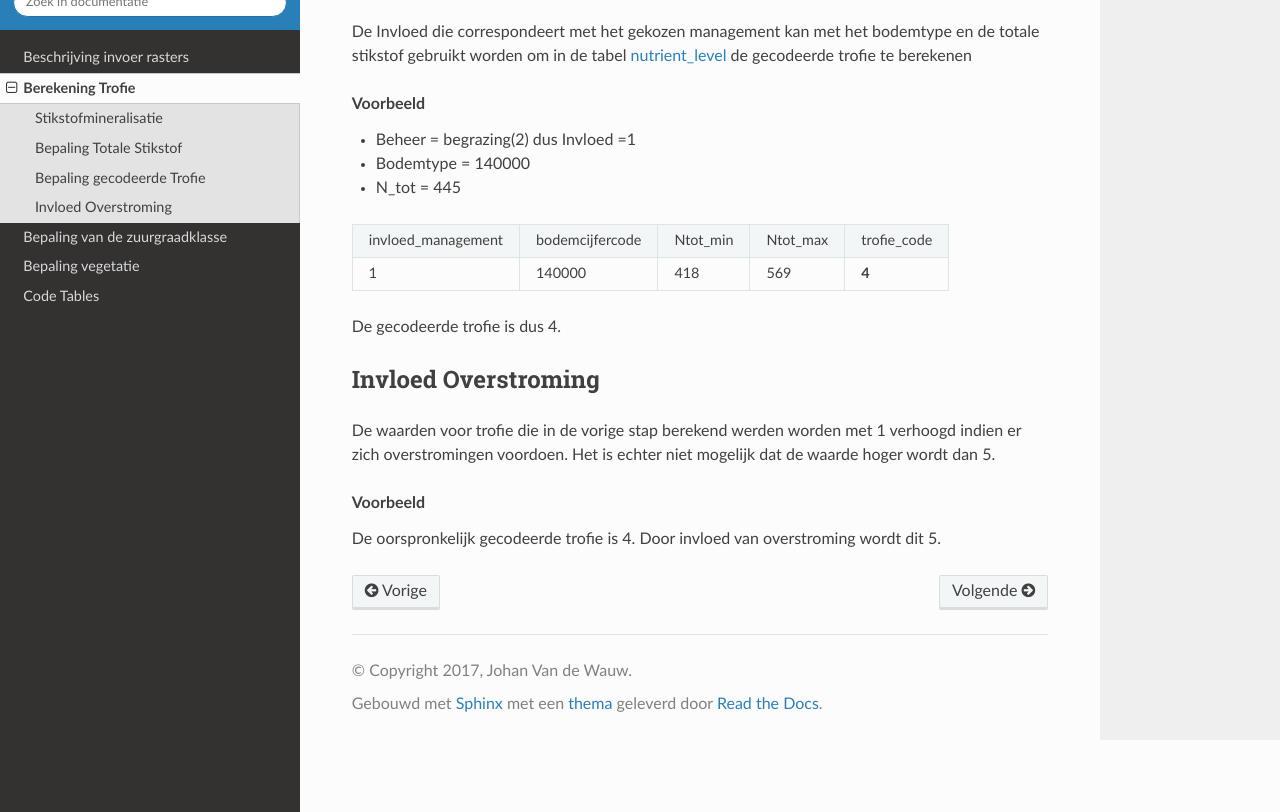
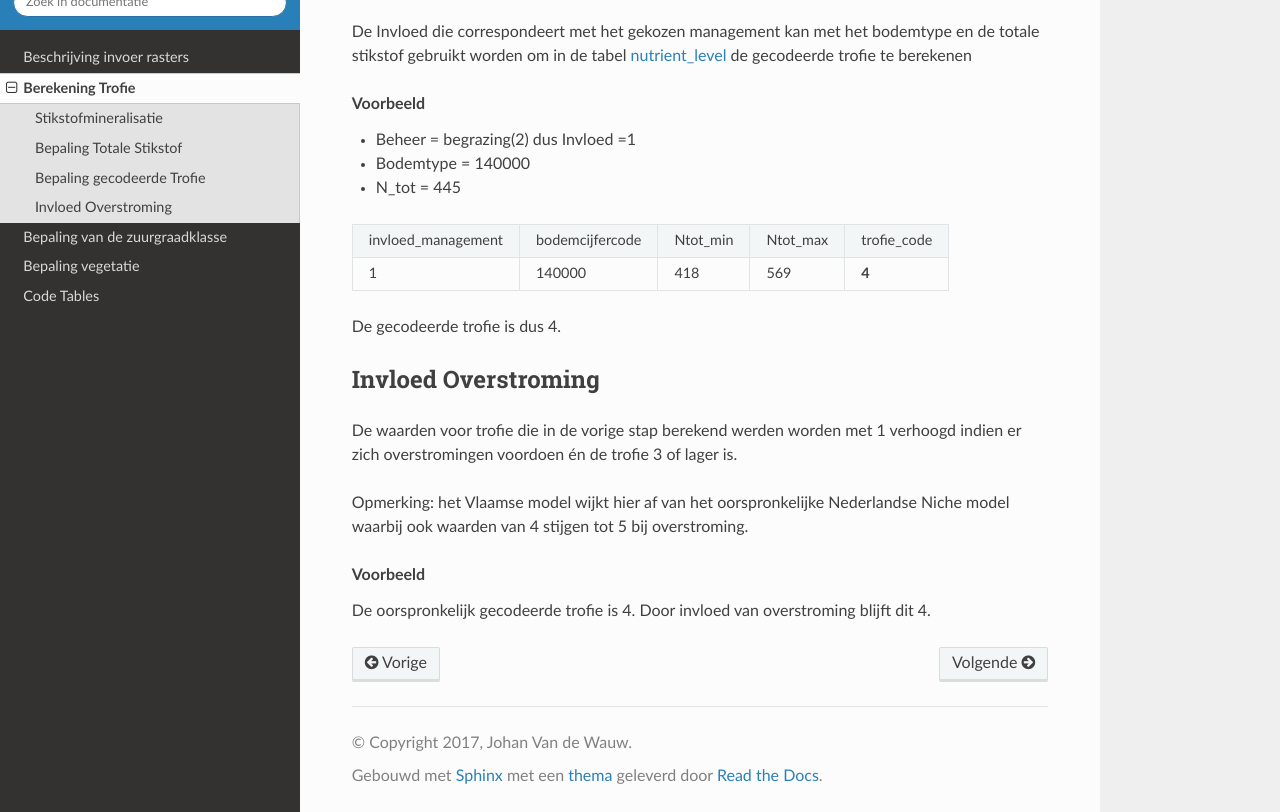
Before and after one commit to inbo/niche_vlaanderen, a Sphinx documentation site: the page built from docs/trofie.rst, in a window 1280 px wide and 900 px high, scrolled down 1964 px, cut to the strip 88-900 px from the top of the window. Built offline with Sphinx 7.4.7 and the Read the Docs theme 2.0.0, drawn with Linux system fonts in a browser that asks for light colours.

Commit message:
Correct documentation with local implementation
Closes #8

```diff
--- a/docs/trofie.rst
+++ b/docs/trofie.rst
@@ -108,10 +108,11 @@ De Invloed die correspondeert met het gekozen management kan met het bodemtype e
 Invloed Overstroming
 ====================
 
-De waarden voor trofie die in de vorige stap berekend werden worden met 1 verhoogd indien er zich overstromingen voordoen.
-Het is echter niet mogelijk dat de waarde hoger wordt dan 5.
+De waarden voor trofie die in de vorige stap berekend werden worden met 1 verhoogd indien er zich overstromingen voordoen én de trofie 3 of lager is.
+
+Opmerking: het Vlaamse model wijkt hier af van het oorspronkelijke Nederlandse Niche model waarbij ook waarden van 4 stijgen tot 5 bij overstroming.
 
 .. topic:: Voorbeeld
 
   De oorspronkelijk gecodeerde trofie is 4.
-  Door invloed van overstroming wordt dit 5.
+  Door invloed van overstroming blijft dit 4.
```
